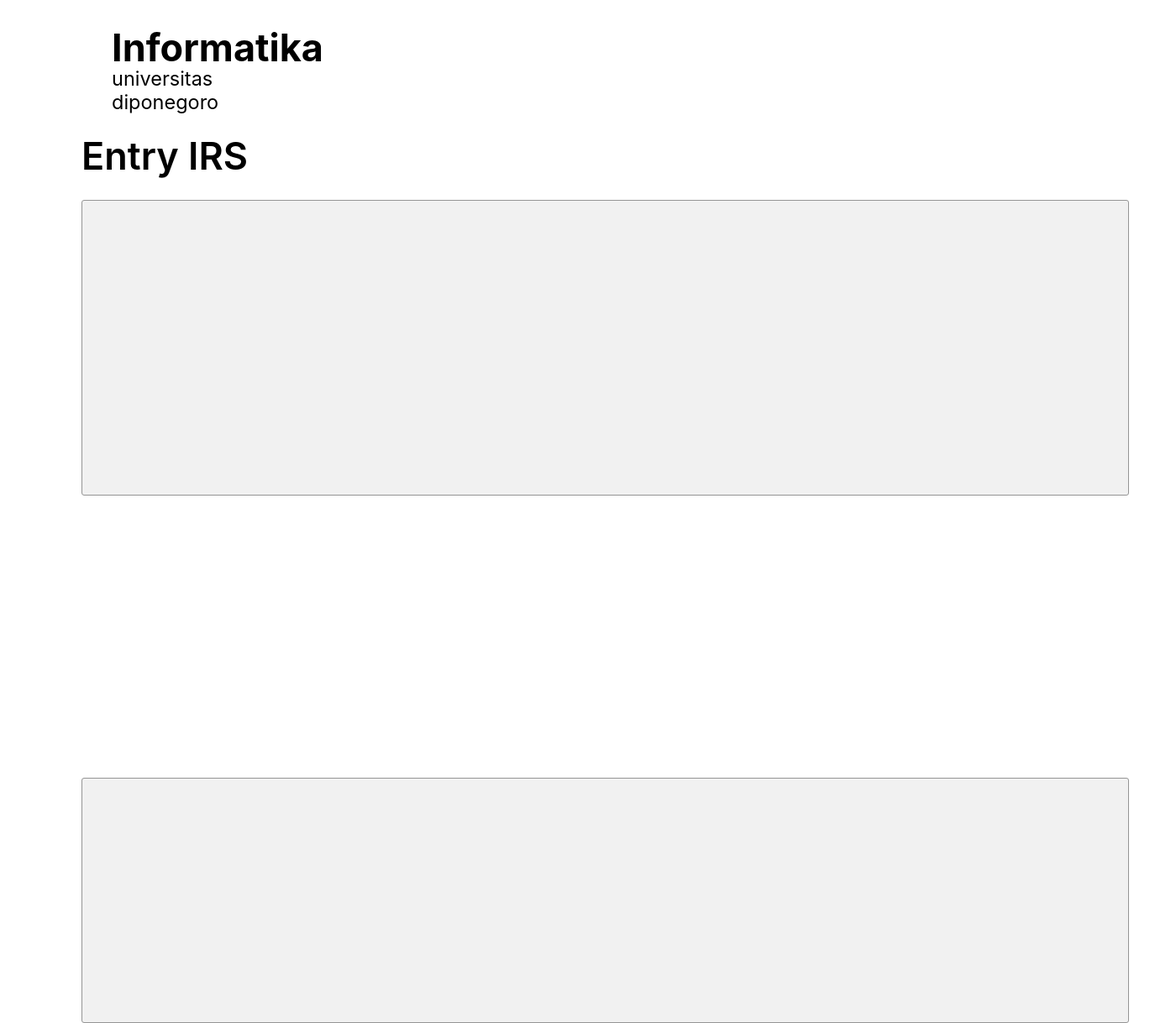
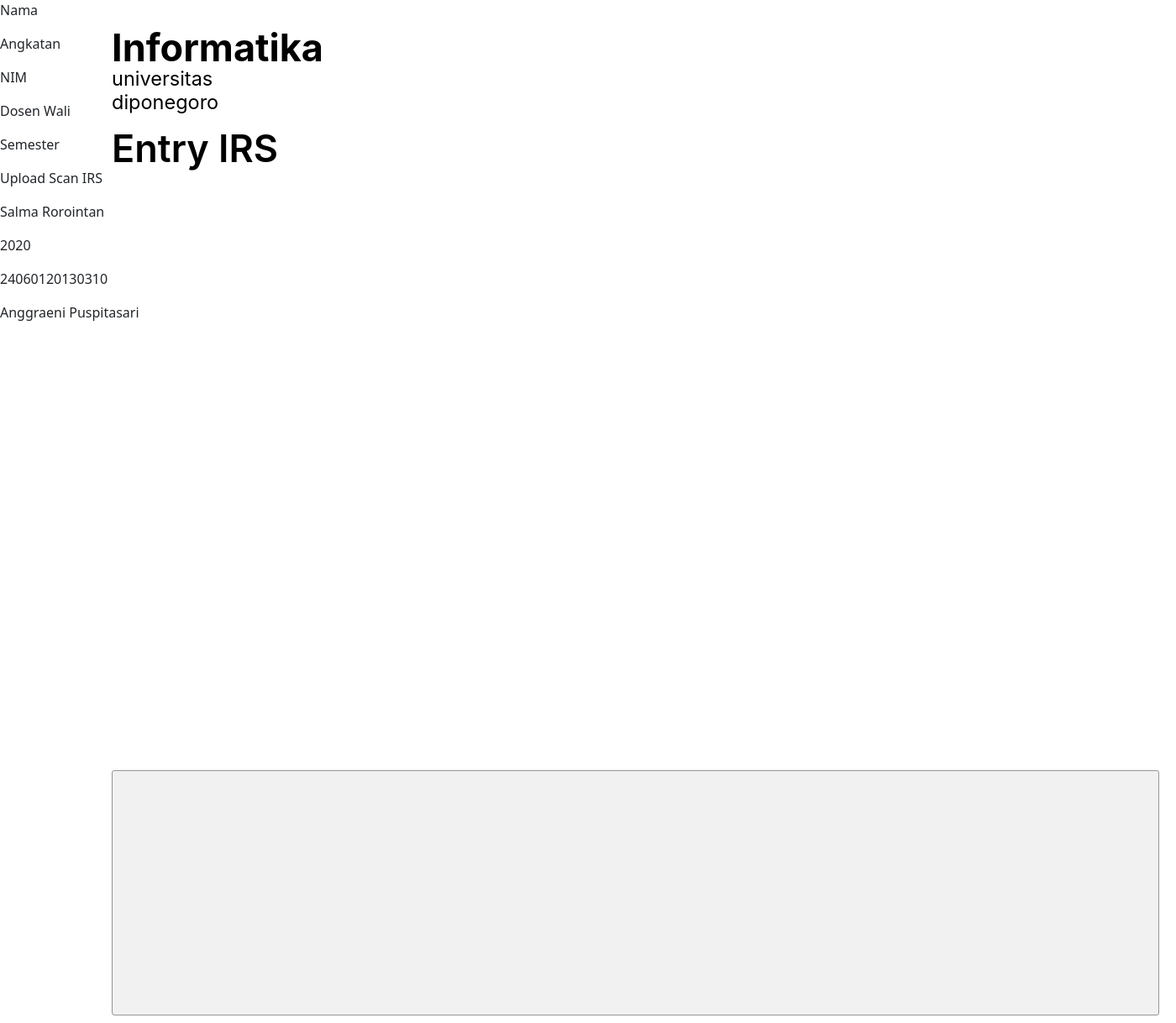
Before and after one commit to renyaw/PPLGes, a PHP site: page /srs3.html in a window 1400 px wide. Shown: the whole page at 84% size. Run offline with PHP 8.4, Linux system fonts and the light colour scheme.

Commit message:
srs 3
update srs 3

```diff
--- a/srs3.css
+++ b/srs3.css
@@ -32,33 +32,39 @@
     position: absolute;
     width: 199px;
     height: 54px;
-    left: 97px;
-    top: 159px;
+    left: 133px;
+    top: 150px;
+
     font-family: 'Inter';
     font-style: normal;
     font-weight: 600;
     font-size: 45px;
     line-height: 54px;
+
     color: #000000;
 }
 .persegi1{
-    box-sizing: border-box;
     position: absolute;
-    width: 1247px;
-    height: 352px;
-    left: 97px;
-    top: 238px;
-    background: #F1F1F1;
-    border: 1px solid #959595;
-    border-radius: 3px;
+    width: 199px;
+    height: 54px;
+    left: 133px;
+    top: 150px;
+
+    font-family: 'Inter';
+    font-style: normal;
+    font-weight: 600;
+    font-size: 45px;
+    line-height: 54px;
+
+    color: #000000;
 }
 .persegi2{
     box-sizing: border-box;
     position: absolute;
     width: 1247px;
     height: 292px;
-    left: 97px;
-    top: 926px;
+    left: 133px;
+    top: 917px;
 
     background: #F1F1F1;
     border: 1px solid #959595;
--- a/srs3.html
+++ b/srs3.html
@@ -11,8 +11,23 @@
 <body>
     <p class="informatika">Informatika</p>
     <p class="undiptulisan">universitas diponegoro</p>
+    <p class="entry">Entry IRS</p>
 
-    <p class="entry">Entry IRS</p>
+    <div class="hider">
+        <p class="judul1">Nama</p>
+        <p class="judul2">Angkatan</p>
+        <p class="judul3">NIM</p>
+        <p class="judul4">Dosen Wali</p>
+        <p class="judul4">Semester</p>
+        <p class="judul5">Upload Scan IRS</p>
+
+    </div>
+    <div class="sub">
+        <p class="sub1">Salma Rorointan</p>
+        <p class="sub2">2020</p>
+        <p class="sub3">24060120130310</p>
+        <p class="sub4">Anggraeni Puspitasari</p>
+    </div>
 
     <div class="segi4">
         <rect class="persegi1"></rect>
```
